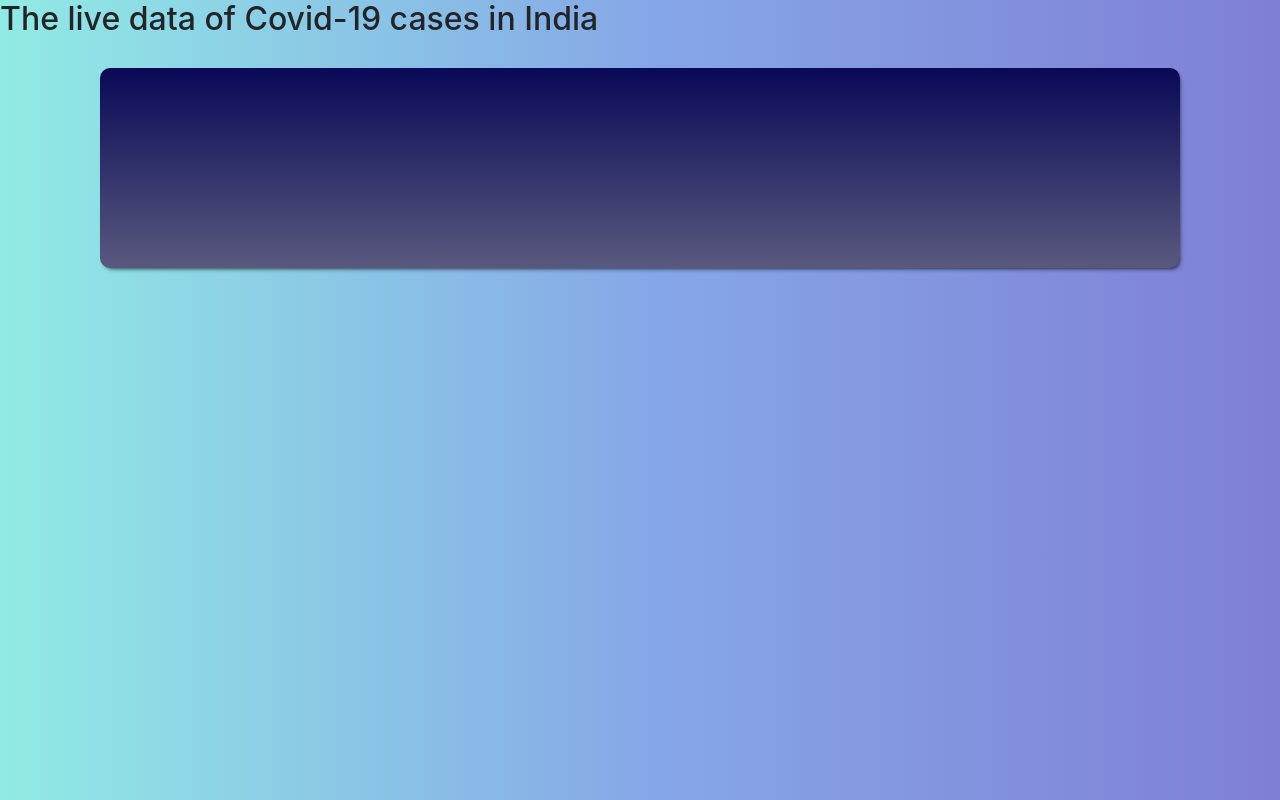
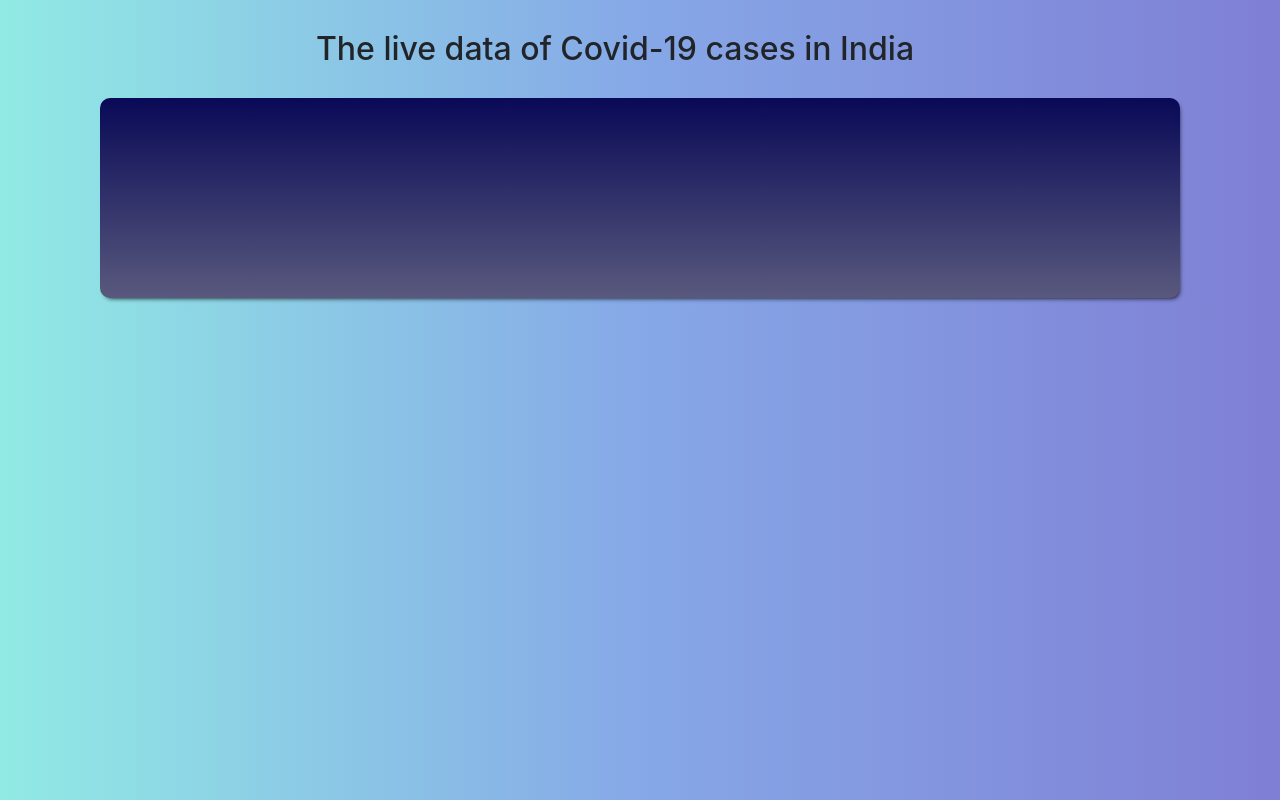
Before and after one commit to marksen31/indiacovidcases, a plain HTML site: page index.html in a window 1280 px wide. Drawn offline with nearby package versions, Linux system fonts and the light colour scheme; no server answers.

Commit message:
Update index.css

```diff
--- a/index.css
+++ b/index.css
@@ -57,3 +57,8 @@ body {
 span{
    font-weight: 630;
 }
+h2
+{
+    text-align: center;
+    margin: 30px 0px 10px -50px;
+}
```
